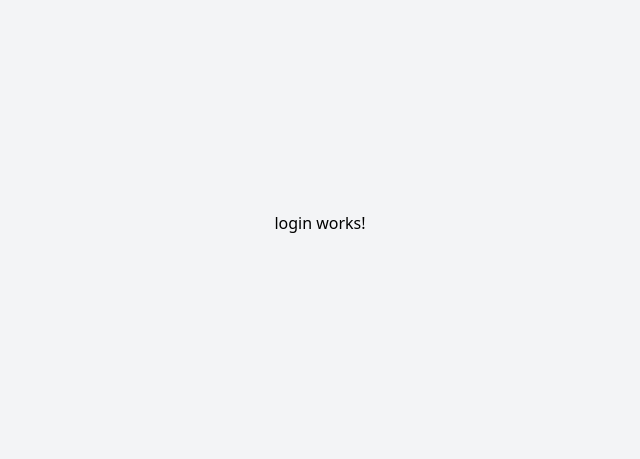
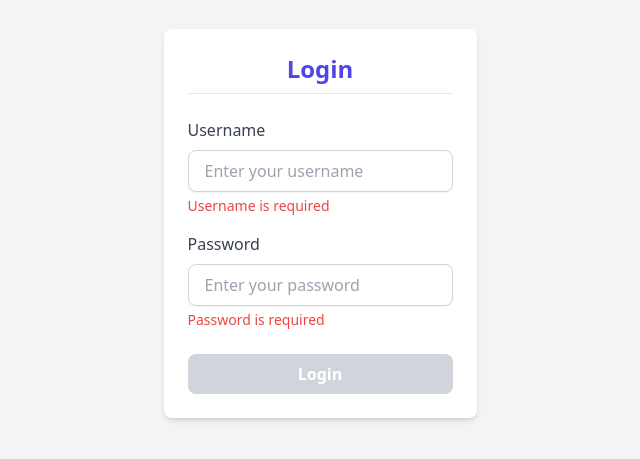
Before and after one commit to wasilwam/student-mgmt-web, an Angular app: page /login in a window 1280 px wide. Shown: the part 177-636 px from the top of the page, without its empty margins (320-960 px from the left). Built offline with nearby package versions, Linux system fonts and the light colour scheme.

Commit message:
feat: login component

```diff
--- a/src/app/pages/login/login.component.html
+++ b/src/app/pages/login/login.component.html
@@ -1 +1,57 @@
-<p>login works!</p>
+<div class="flex items-center justify-center min-h-screen bg-gray-100">
+  <div class="bg-white shadow-md rounded-lg p-6 w-full max-w-md">
+    <h2 class="text-2xl font-bold text-center text-indigo-600 mb-6 border-b pb-2">
+      Login
+    </h2>
+    <form [formGroup]="loginForm" (ngSubmit)="onSubmit()">
+      <!-- Username Field -->
+      <div class="mb-4">
+        <label class="block text-gray-700 font-medium mb-2" for="username">
+          Username
+        </label>
+        <input
+          id="username"
+          type="text"
+          formControlName="username"
+          class="w-full px-4 py-2 border border-gray-300 rounded-lg shadow-sm focus:ring-indigo-500 focus:border-indigo-500"
+          placeholder="Enter your username"
+        />
+        <p
+          *ngIf="loginForm.get('username')?.hasError('required')"
+          class="text-red-500 text-sm mt-1"
+        >
+          Username is required
+        </p>
+      </div>
+
+      <!-- Password Field -->
+      <div class="mb-6">
+        <label class="block text-gray-700 font-medium mb-2" for="password">
+          Password
+        </label>
+        <input
+          id="password"
+          type="password"
+          formControlName="password"
+          class="w-full px-4 py-2 border border-gray-300 rounded-lg shadow-sm focus:ring-indigo-500 focus:border-indigo-500"
+          placeholder="Enter your password"
+        />
+        <p
+          *ngIf="loginForm.get('password')?.hasError('required')"
+          class="text-red-500 text-sm mt-1"
+        >
+          Password is required
+        </p>
+      </div>
+
+      <!-- Login Button -->
+      <button
+        type="submit"
+        class="w-full bg-indigo-600 text-white py-2 px-4 rounded-lg font-semibold hover:bg-indigo-700 transition duration-300 disabled:bg-gray-300 disabled:cursor-not-allowed"
+        [disabled]="loginForm.invalid"
+      >
+        Login
+      </button>
+    </form>
+  </div>
+</div>
--- a/src/app/pages/login/login.component.ts
+++ b/src/app/pages/login/login.component.ts
@@ -1,11 +1,29 @@
 import { Component } from '@angular/core';
+import {FormBuilder, FormGroup, ReactiveFormsModule, Validators} from '@angular/forms';
+import {NgIf} from '@angular/common';
 
 @Component({
   selector: 'app-login',
-  imports: [],
+  imports: [
+    ReactiveFormsModule,
+    NgIf
+  ],
   templateUrl: './login.component.html',
   styleUrl: './login.component.css'
 })
 export class LoginComponent {
+  loginForm: FormGroup;
 
+  constructor(private fb: FormBuilder) {
+    this.loginForm = this.fb.group({
+      username: ['', Validators.required],
+      password: ['', Validators.required],
+    });
+  }
+
+  onSubmit() {
+    if (this.loginForm.valid) {
+      console.log('Login Data:', this.loginForm.value);
+    }
+  }
 }
--- a/src/app/pages/manage/manage.component.html
+++ b/src/app/pages/manage/manage.component.html
@@ -1,45 +1,60 @@
-<div class="max-w-4xl mx-auto mt-6 p-6 bg-white shadow-lg rounded-lg">
+<div class="max-w-6xl mx-auto mt-6 p-6 bg-white shadow-lg rounded-lg">
   <!-- Error Message -->
   <div *ngIf="hasError" class="p-4 bg-red-100 text-red-700 border border-red-400 rounded-lg">
     <p class="text-center">Error fetching students. Please try again later.</p>
   </div>
 
   <!-- Loading Spinner -->
-  <div *ngIf="isLoading && !hasError" class="flex justify-center mt-6">
-    <div class="spinner-border text-indigo-600" role="status">
-      <span class="sr-only">Loading...</span>
-    </div>
+  <div *ngIf="isLoading && !hasError" class="flex justify-center items-center mt-6 h-64">
+    <div class="animate-spin rounded-full h-12 w-12 border-t-4 border-indigo-600 border-solid"></div>
   </div>
 
   <!-- Student Management Content -->
-  <div>
-    <h2 class="text-2xl font-semibold text-gray-800">Student Management</h2>
+  <div class="mt-6" *ngIf="!isLoading">
+    <h2 class="text-xl font-semibold text-gray-800 mb-4">Student Management</h2>
 
     <!-- Student Table -->
-    <table class="min-w-full mt-6 border-collapse">
+    <div class="overflow-x-auto">
+      <table class="w-full border-collapse border border-gray-300 rounded-lg">
         <thead>
-      <tr>
-        <th class="px-4 py-2 text-left border-b">Student ID</th>
-        <th class="px-4 py-2 text-left border-b">Name</th>
-        <th class="px-4 py-2 text-left border-b">Class</th>
-        <th class="px-4 py-2 text-left border-b">Score</th>
-        <th class="px-4 py-2 text-left border-b">Actions</th>
+        <tr class="bg-gray-100 text-left">
+          <th class="px-4 py-2 border-b text-gray-700 font-medium">Student ID</th>
+          <th class="px-4 py-2 border-b text-gray-700 font-medium">Name</th>
+          <th class="px-4 py-2 border-b text-gray-700 font-medium">Class</th>
+          <th class="px-4 py-2 border-b text-gray-700 font-medium">Score</th>
+          <th class="px-4 py-2 border-b text-gray-700 font-medium">Actions</th>
         </tr>
         </thead>
-      <tbody *ngIf="!isLoading">
-      <tr *ngFor="let student of students">
+        <tbody *ngIf="!isLoading && !hasError">
+        <tr *ngFor="let student of students" class="hover:bg-gray-50">
           <td class="px-4 py-2 border-b">{{ student.studentId }}</td>
           <td class="px-4 py-2 border-b">{{ student.firstName }} {{ student.lastName }}</td>
           <td class="px-4 py-2 border-b">{{ student.class }}</td>
           <td class="px-4 py-2 border-b">{{ student.score }}</td>
-        <td class="px-4 py-2 border-b">
-          <button (click)="viewStudent(student.id)" class="text-indigo-600 hover:text-indigo-800">View</button>
-          <button (click)="editStudent(student.id)" class="text-indigo-600 hover:text-indigo-800 ml-4">Edit</button>
-          <button (click)="deleteStudent(student.id)" class="text-red-600 hover:text-red-800 ml-4">Delete</button>
+          <td class="px-4 py-2 border-b flex space-x-4">
+            <button
+              (click)="viewStudent(student.id)"
+              class="text-indigo-600 hover:text-indigo-800"
+            >
+              View
+            </button>
+            <button
+              (click)="editStudent(student.id)"
+              class="text-indigo-600 hover:text-indigo-800"
+            >
+              Edit
+            </button>
+            <button
+              (click)="deleteStudent(student.id)"
+              class="text-red-600 hover:text-red-800"
+            >
+              Delete
+            </button>
           </td>
         </tr>
         </tbody>
       </table>
+    </div>
 
     <!-- Pagination -->
     <div class="mt-6 flex justify-center">
```
Lines whose indentation alone changed are shown as unchanged.
